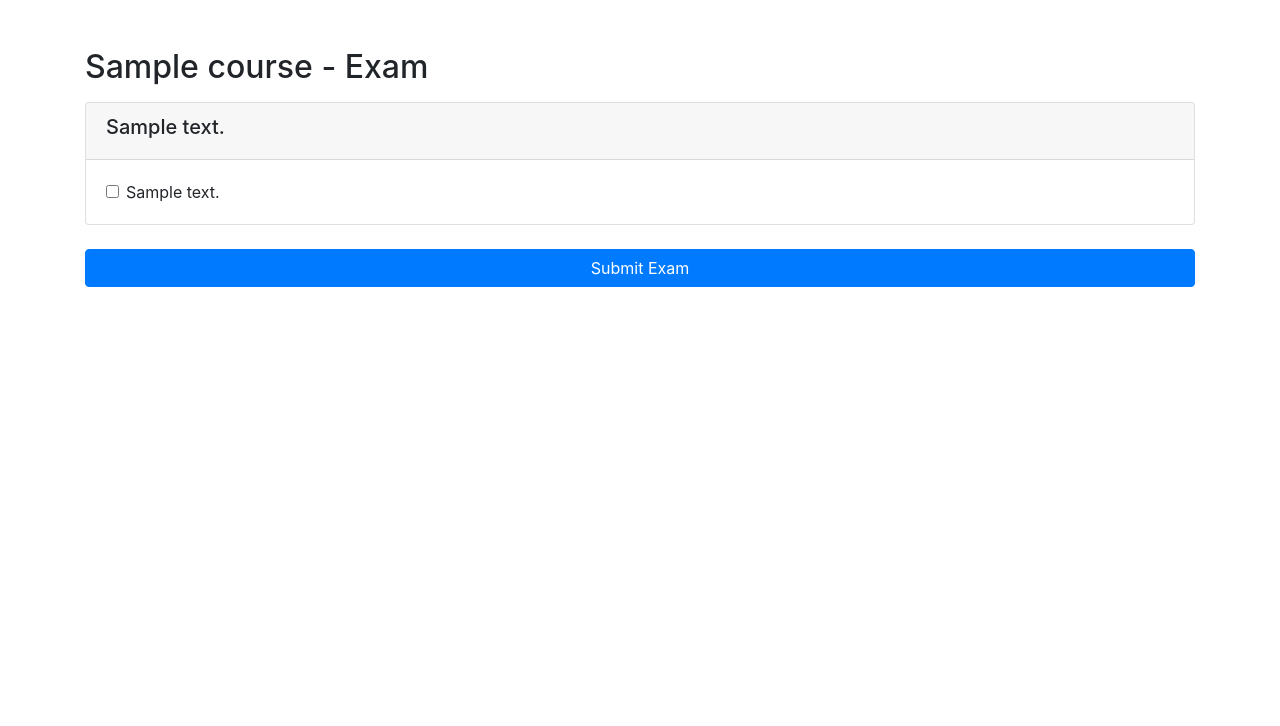
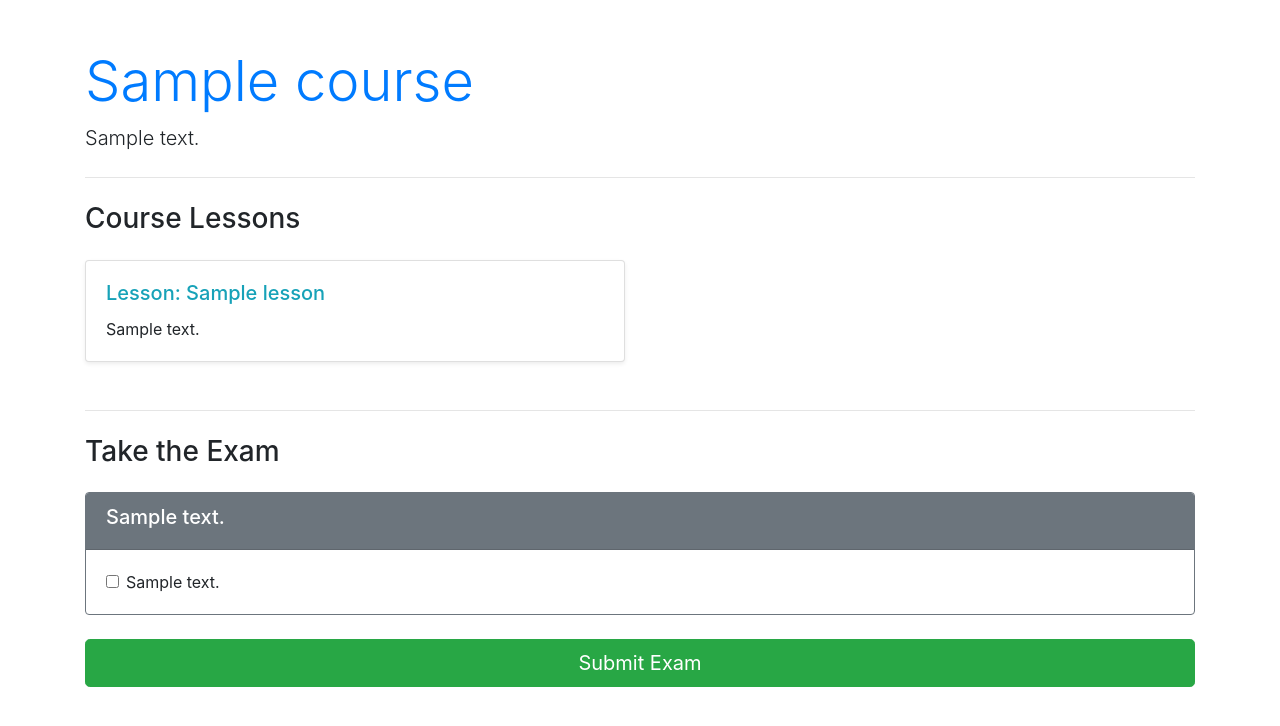
Before and after one commit to krPiyush2816/django-final-project, a Django app: template onlinecourse/templates/onlinecourse/course_details_bootstrap.html in a window 1280 px wide. Shown: the top 726 px of the page. Run offline with Django 5.2, Linux system fonts and the light colour scheme; the template is opened without the code that fills it: most values are stand-ins (such as "Sample title", 1, 10 or a date in 2020); some libraries are stand-ins or nearby versions.

Commit message:
Refactor course details page layout and styles

```diff
--- a/onlinecourse/templates/onlinecourse/course_details_bootstrap.html
+++ b/onlinecourse/templates/onlinecourse/course_details_bootstrap.html
@@ -2,16 +2,40 @@
 <html lang="en">
 <head>
     <meta charset="UTF-8">
+    <title>Course Details</title>
     <link rel="stylesheet" href="https://maxcdn.bootstrapcdn.com/bootstrap/4.5.2/css/bootstrap.min.css">
 </head>
 <body>
     <div class="container mt-5">
-    <h2>{{ course.name }} - Exam</h2>
+        <h1 class="display-4 text-primary">{{ course.name }}</h1>
+        <p class="lead">{{ course.description }}</p>
+
+        <hr class="my-4">
+
+        <h3 class="mb-4">Course Lessons</h3>
+        <div class="row">
+            {% for lesson in course.lesson_set.all %}
+            <div class="col-md-6 mb-4">
+                <div class="card h-100 shadow-sm">
+                    <div class="card-body">
+                        <h5 class="card-title text-info">Lesson: {{ lesson.title }}</h5>
+                        <p class="card-text">{{ lesson.content|truncatewords:20 }}</p>
+                    </div>
+                </div>
+            </div>
+            {% endfor %}
+        </div>
+
+        <hr class="my-4">
+
+        <h3 class="mb-4">Take the Exam</h3>
         <form id="exam-form" action="{% url 'onlinecourse:submit' course.id %}" method="post">
             {% csrf_token %}
             {% for question in course.question_set.all %}
-        <div class="card mt-3">
-            <div class="card-header"><h5>{{ question.content }}</h5></div>
+            <div class="card border-secondary mb-3">
+                <div class="card-header bg-secondary text-white">
+                    <h5>{{ question.content }}</h5>
+                </div>
                 <div class="card-body">
                     {% for choice in question.choice_set.all %}
                     <div class="form-check">
@@ -24,8 +48,12 @@
                 </div>
             </div>
             {% endfor %}
-        <button type="submit" class="btn btn-primary btn-block mt-4">Submit Exam</button>
+            <button type="submit" class="btn btn-success btn-lg btn-block mt-4">Submit Exam</button>
         </form>
     </div>
+
+    <script src="https://ajax.googleapis.com/ajax/libs/jquery/3.5.1/jquery.min.js"></script>
+    <script src="https://cdnjs.cloudflare.com/ajax/libs/popper.js/1.16.0/umd/popper.min.js"></script>
+    <script src="https://maxcdn.bootstrapcdn.com/bootstrap/4.5.2/js/bootstrap.min.js"></script>
 </body>
 </html>
```
Lines whose indentation alone changed are shown as unchanged.
